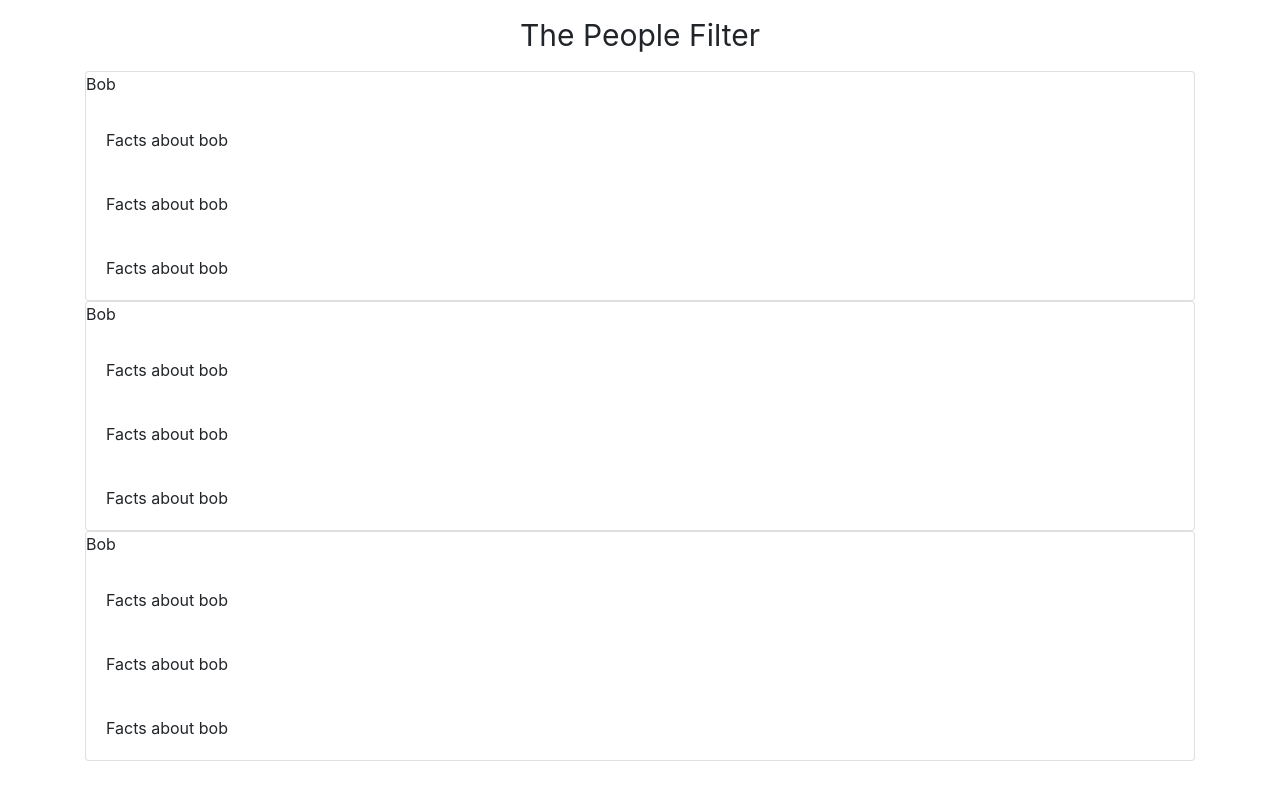
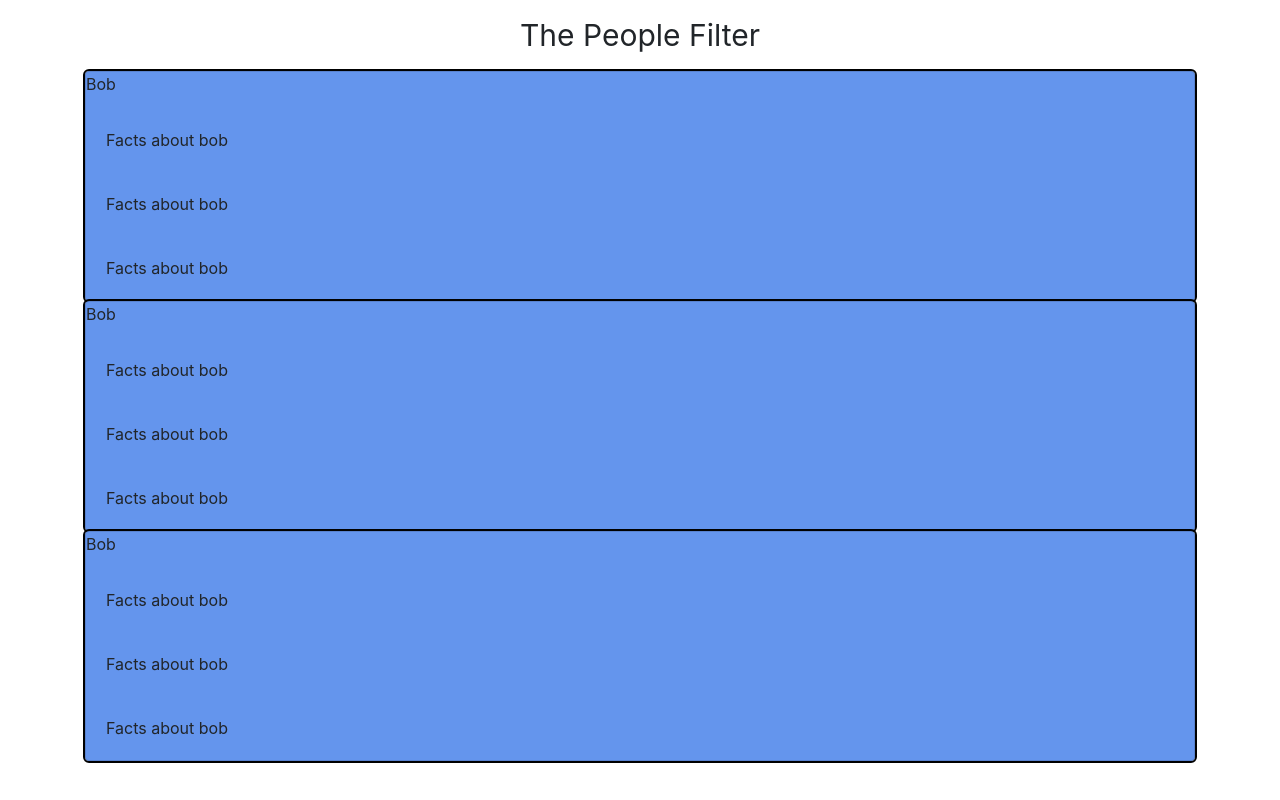
Before and after one commit to Matt-Boggs/The-People-Filter, a React (Create React App) app: page / in a window 1280 px wide. Built offline with nearby package versions, Linux system fonts and the light colour scheme.

Commit message:
just some color for now

```diff
--- a/src/App.css
+++ b/src/App.css
@@ -1,5 +1,6 @@
 .card {
-  /* outline: black solid 2px; */
+  outline: black solid 2px;
+  background-color: cornflowerblue;
 }
 
 header {
```
